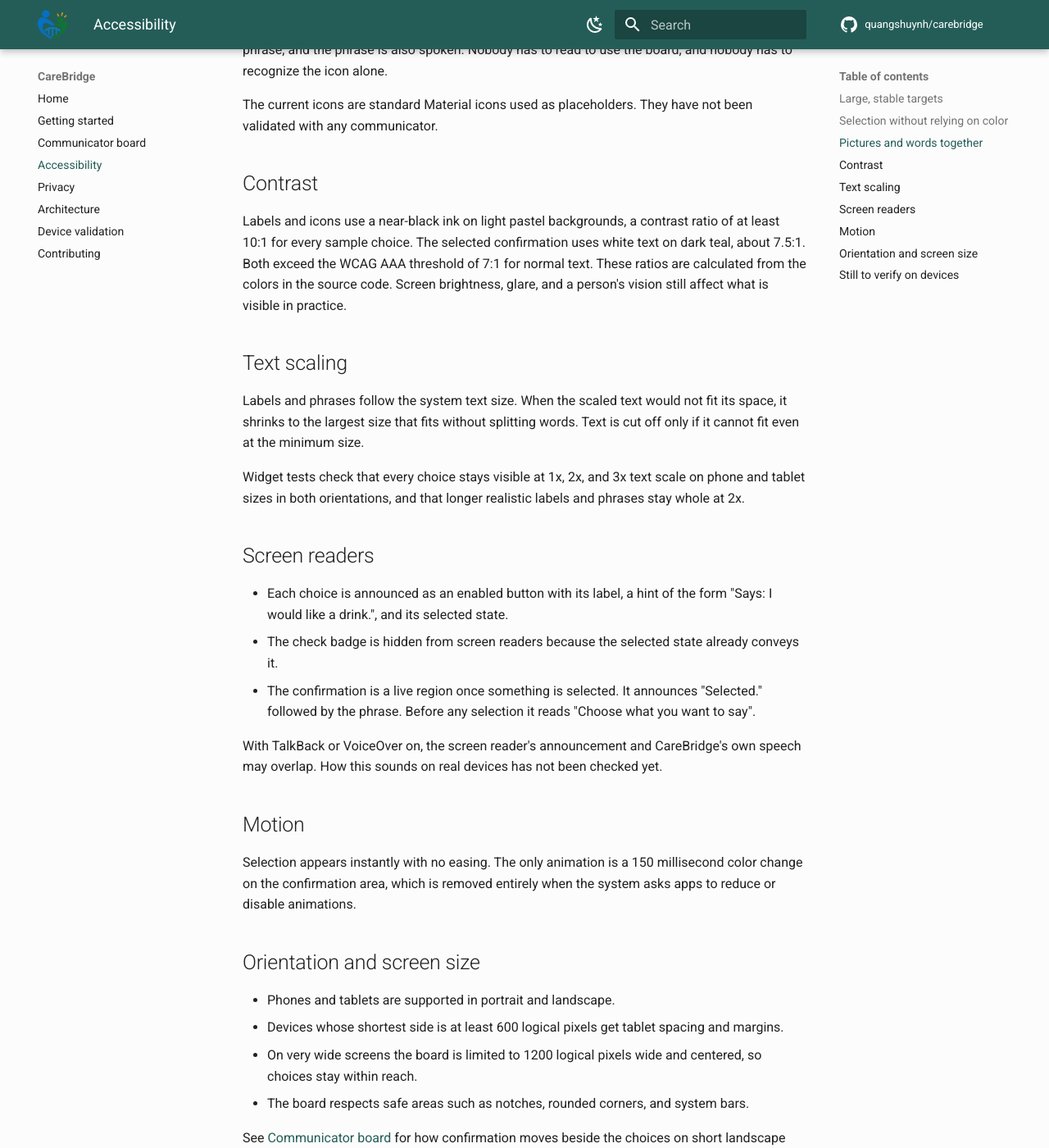
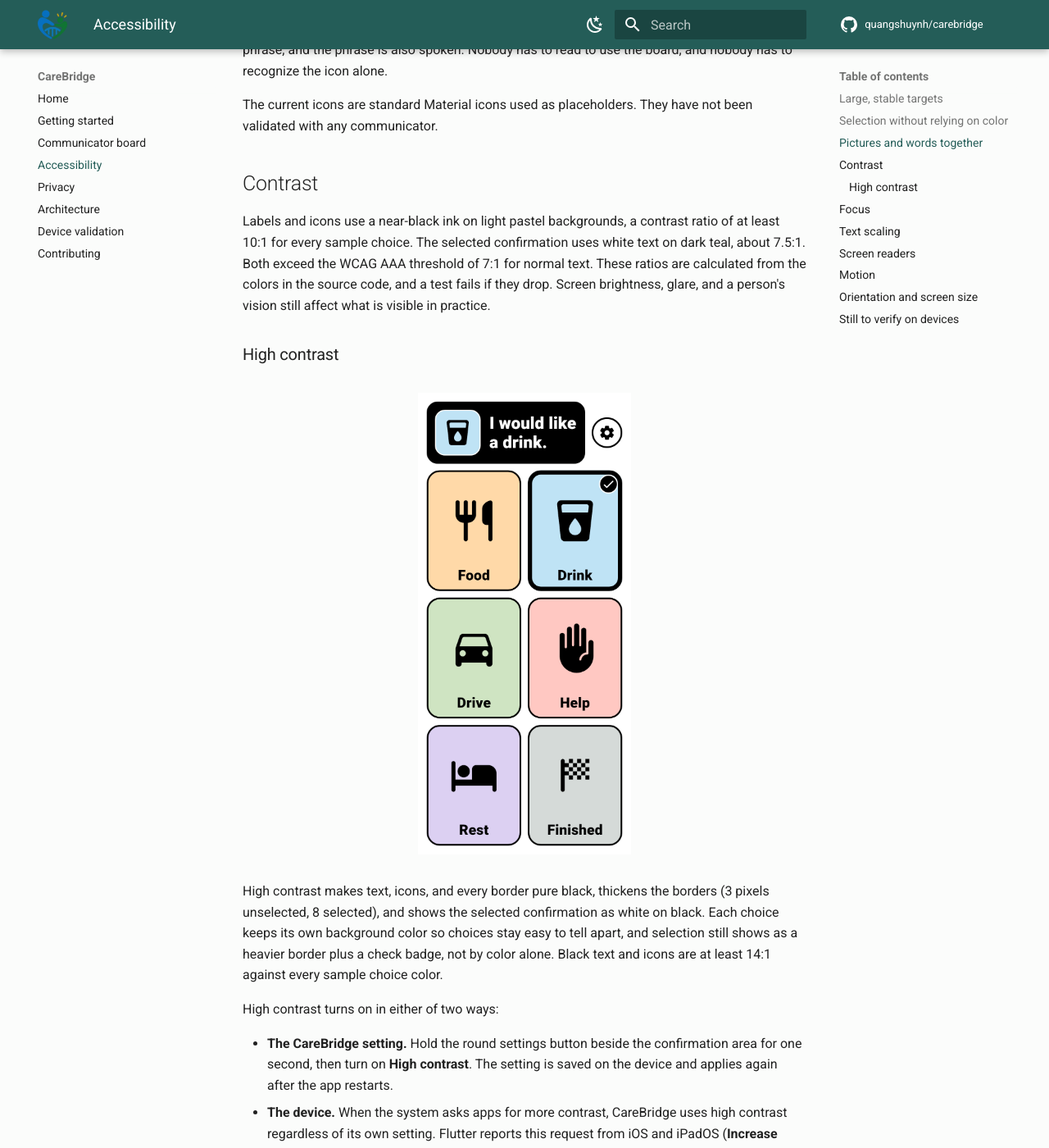
Before and after one commit to quangshuynh/carebridge, an MkDocs documentation site: the page built from docs/accessibility.md, in a window 1280 px wide and 1400 px high, scrolled down 1102 px. Shown: the whole window at 82% size. Built offline with MkDocs 1.6.1 and Material for MkDocs 9.7.7, drawn with Linux system fonts in a browser that asks for light colours; comment, search, counter and statistics services are not loaded; some of the changed text lies outside the part shown.

Commit message:
docs: document high contrast, settings, and repeat handling

```diff
--- a/docs/accessibility.md
+++ b/docs/accessibility.md
@@ -31,7 +31,26 @@ The current icons are standard Material icons used as placeholders. They have no
 
 ## Contrast
 
-Labels and icons use a near-black ink on light pastel backgrounds, a contrast ratio of at least 10:1 for every sample choice. The selected confirmation uses white text on dark teal, about 7.5:1. Both exceed the WCAG AAA threshold of 7:1 for normal text. These ratios are calculated from the colors in the source code. Screen brightness, glare, and a person's vision still affect what is visible in practice.
+Labels and icons use a near-black ink on light pastel backgrounds, a contrast ratio of at least 10:1 for every sample choice. The selected confirmation uses white text on dark teal, about 7.5:1. Both exceed the WCAG AAA threshold of 7:1 for normal text. These ratios are calculated from the colors in the source code, and a test fails if they drop. Screen brightness, glare, and a person's vision still affect what is visible in practice.
+
+### High contrast
+
+<figure markdown>
+![The board in high contrast on a phone with Drink selected](images/screenshots/phone-portrait-high-contrast.png){ width="260" }
+</figure>
+
+High contrast makes text, icons, and every border pure black, thickens the borders (3 pixels unselected, 8 selected), and shows the selected confirmation as white on black. Each choice keeps its own background color so choices stay easy to tell apart, and selection still shows as a heavier border plus a check badge, not by color alone. Black text and icons are at least 14:1 against every sample choice color.
+
+High contrast turns on in either of two ways:
+
+- **The CareBridge setting.** Hold the round settings button beside the confirmation area for one second, then turn on **High contrast**. The setting is saved on the device and applies again after the app restarts.
+- **The device.** When the system asks apps for more contrast, CareBridge uses high contrast regardless of its own setting. Flutter reports this request from iOS and iPadOS (**Increase Contrast**) and from Android 14 and later. On older Android versions, use the CareBridge setting.
+
+Changing contrast takes effect at once, with no fade, and never changes the choices, phrases, speech, or current selection.
+
+## Focus
+
+When a keyboard or switch moves focus to a choice, a thick ring appears inside its border. The ring is a different shape from the selected border and check, so focus and selection are never confused. Touch does not show the ring.
 
 ## Text scaling
 
@@ -44,12 +63,14 @@ Widget tests check that every choice stays visible at 1x, 2x, and 3x text scale
 - Each choice is announced as an enabled button with its label, a hint of the form "Says: I would like a drink.", and its selected state.
 - The check badge is hidden from screen readers because the selected state already conveys it.
 - The confirmation is a live region once something is selected. It announces "Selected." followed by the phrase. Before any selection it reads "Choose what you want to say".
+- The settings button is announced as "Settings" with a long-press action only. Screen-reader users open it with the reader's own long-press gesture (double-tap and hold).
+- The High contrast switch announces its name and on or off state. The state is also written beside it as "On" or "Off".
 
 With TalkBack or VoiceOver on, the screen reader's announcement and CareBridge's own speech may overlap. How this sounds on real devices has not been checked yet.
 
 ## Motion
 
-Selection appears instantly with no easing. The only animation is a 150 millisecond color change on the confirmation area, which is removed entirely when the system asks apps to reduce or disable animations.
+Selection appears instantly with no easing. The only animation is a 150 millisecond color change on the confirmation area, which is removed entirely when the system asks apps to reduce or disable animations. This is the same in high contrast.
 
 ## Orientation and screen size
 
```
Also changed, not shown: README.md (+2 -1 lines), docs/architecture.md (+13 -5 lines), docs/communicator-board.md (+6 -3 lines), docs/device-validation.md (+11 -0 lines), docs/privacy.md (+7 -3 lines).
